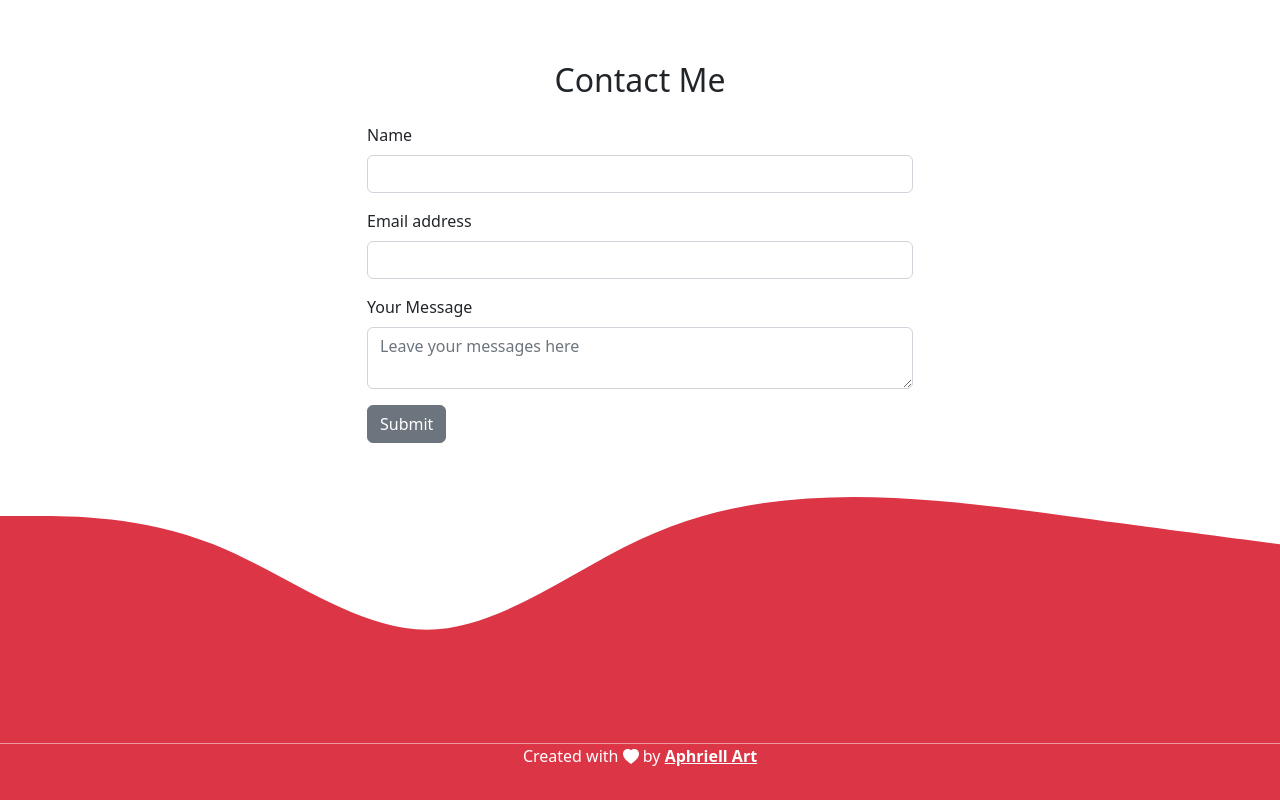
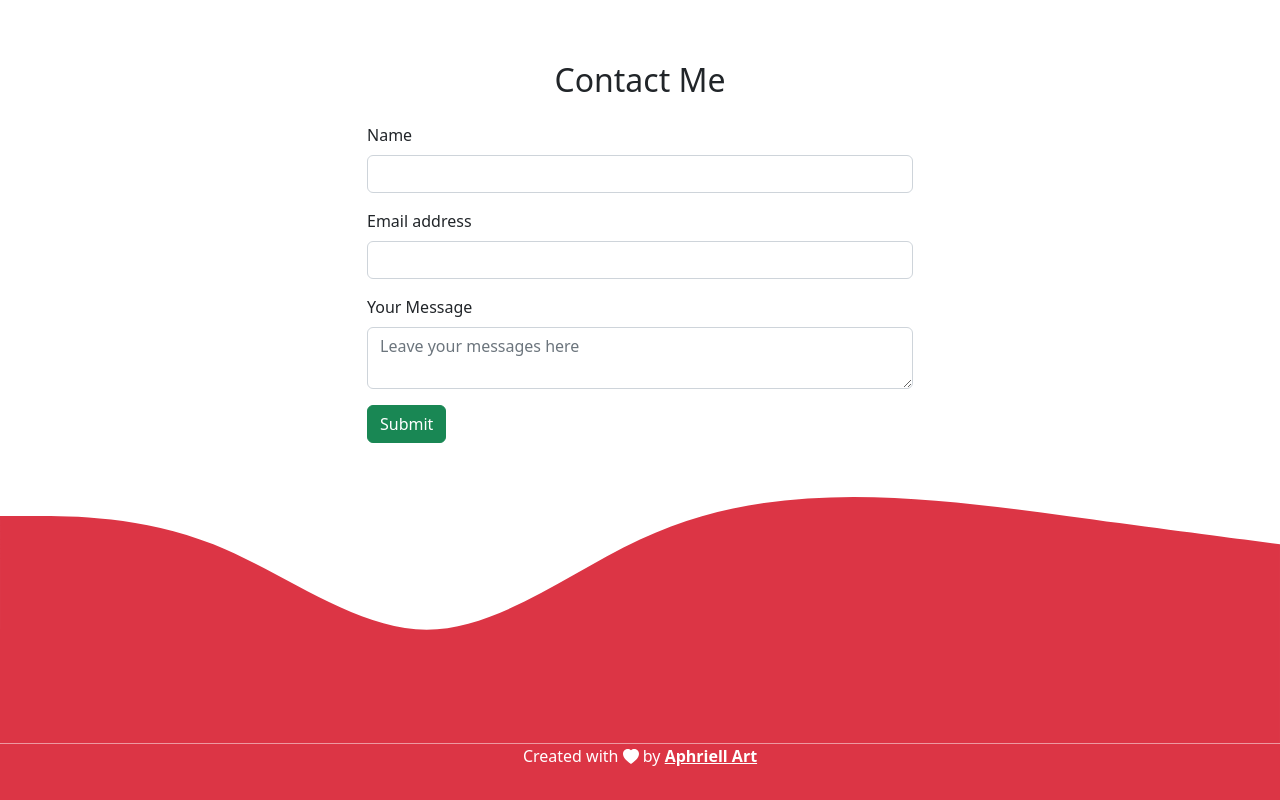
Before and after one commit to aphriellart/aphriellart.github.io, a plain HTML site: page index.html in a window 1280 px wide. Shown: the part 2372-3172 px from the top of the page. Drawn offline with nearby package versions, Linux system fonts and the light colour scheme.

Commit message:
Mengubah Button Menjadi Success

```diff
--- a/index.html
+++ b/index.html
@@ -146,7 +146,7 @@
                 <textarea class="form-control" placeholder="Leave your messages here" id="message"></textarea>
               </div>
               <div class="mb-3 justify-content-center">
-                <button type="submit" class="btn btn-secondary">Submit</button>
+                <button type="submit" class="btn btn-success">Submit</button>
               </div>
             </form>
           </div>
```
